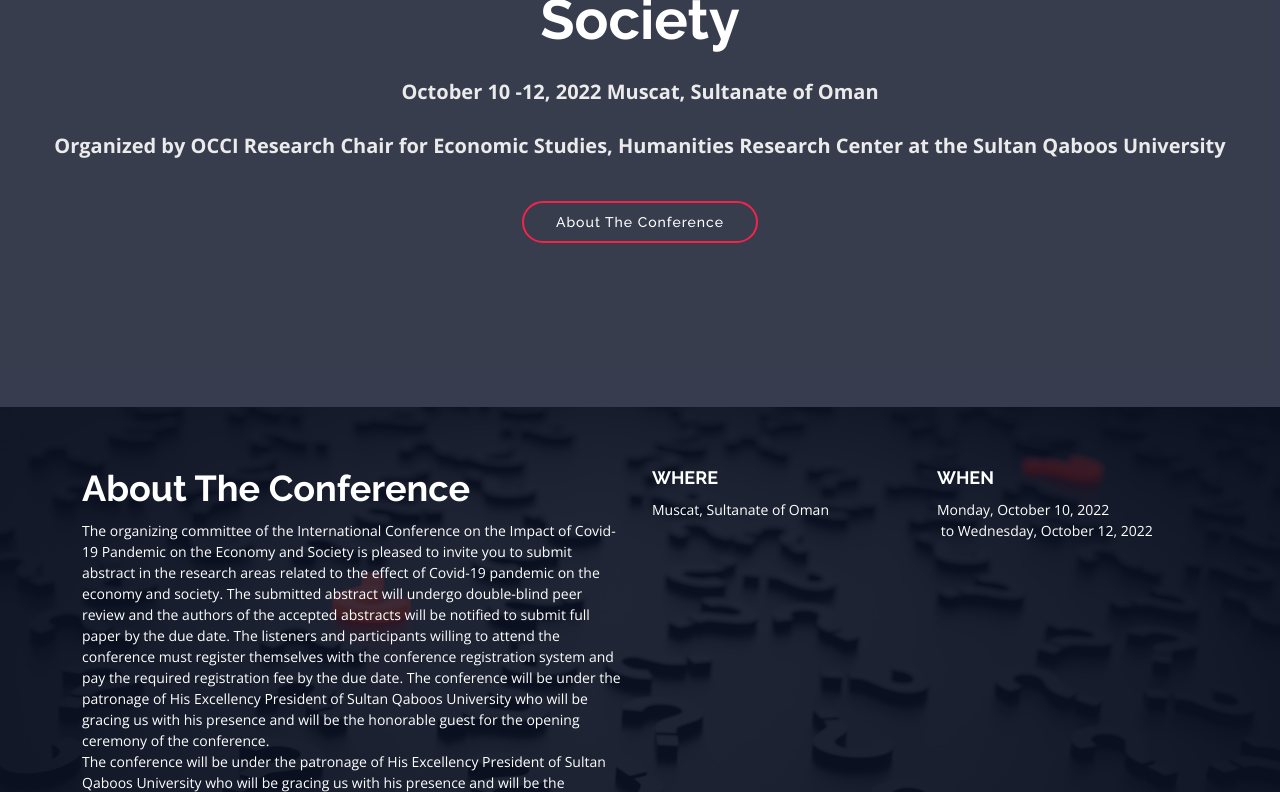
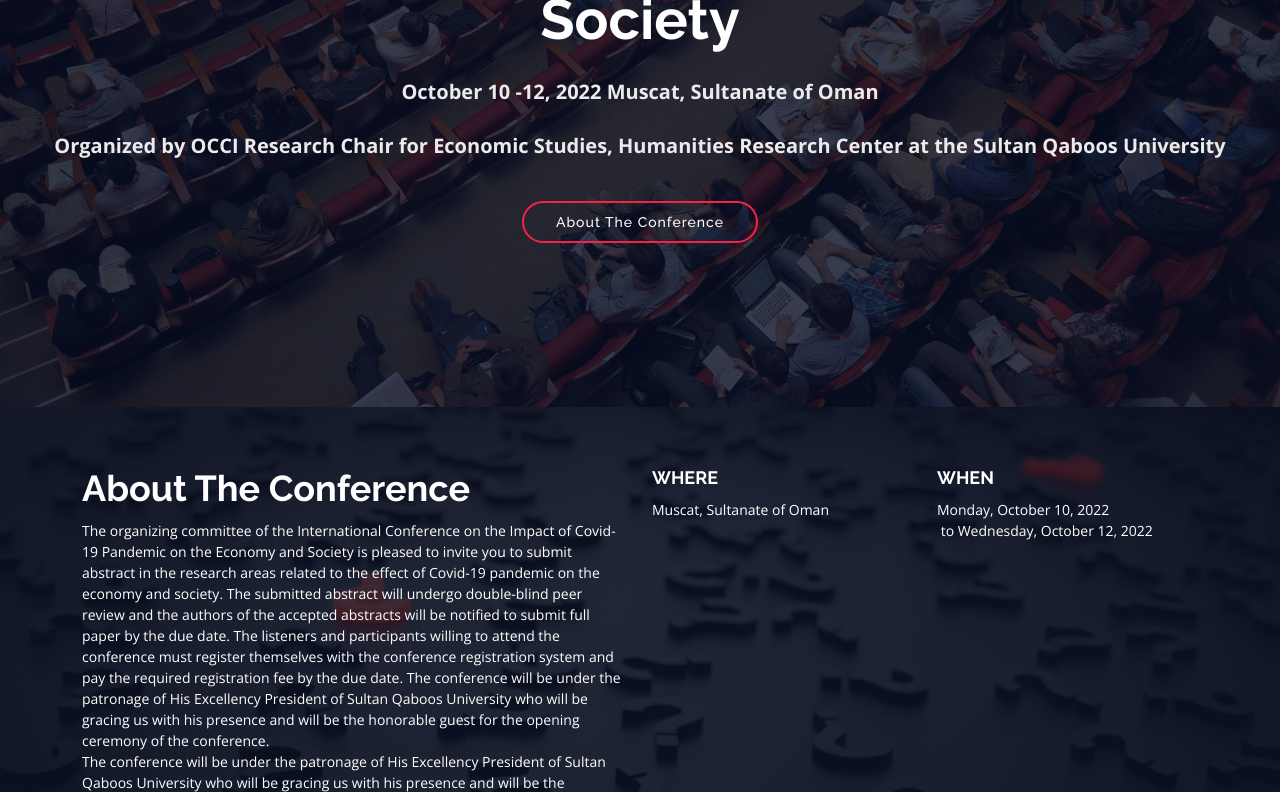
Before and after one commit to SyedMuhammadAnzar/callofpaper, a plain HTML site: page index.html in a window 1280 px wide. Shown: the part 393-1185 px from the top of the page. Drawn offline with nearby package versions, Linux system fonts and the light colour scheme.

Commit message:
adding css

```diff
--- a/assets/css/style.css
+++ b/assets/css/style.css
@@ -435,7 +435,7 @@
 #hero {
   width: 100%;
   height: 100vh;
-  background: url('/TheEventWw/assets/img/hero-bg.jpg') no-repeat top center;
+  background: url('/assets/img/hero-bg.jpg') no-repeat top center;
   background-size: cover;
   overflow: hidden;
   position: relative;
```
Also changed, not shown: 1 other file.
